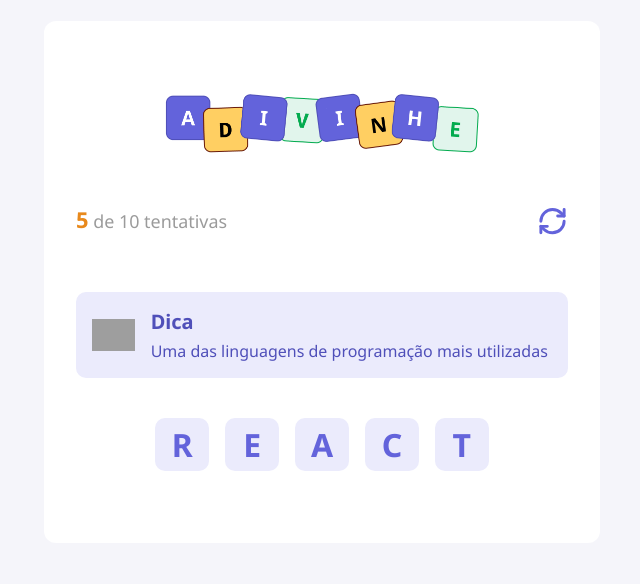
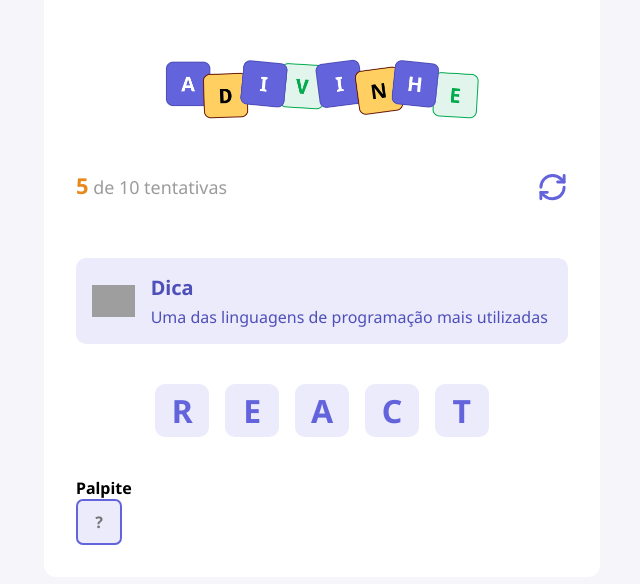
Before and after one commit to thiagoms98/adivinhe, a React (Vite) app: page / in a window 1280 px wide. Shown: the part 118-702 px from the top of the page, without its empty margins (318-958 px from the left). Built offline with nearby package versions, Linux system fonts and the light colour scheme; grey boxes are pictures that could not be loaded.

Commit message:
feat: create Input component

```diff
--- a/src/App.tsx
+++ b/src/App.tsx
@@ -2,6 +2,7 @@
 import { Tip } from "./components/Tip"
 import { Letter } from "./components/Letter"
 import styles from "./app.module.css"
+import { Input } from "./components/Input"
 
 function App() {
 	function handleRestartGame() {
@@ -22,6 +23,12 @@
 					<Letter value="C" />
 					<Letter value="T" />
 				</div>
+
+				<h4>Palpite</h4>
+
+				<div>
+					<Input autoFocus maxLength={1} placeholder="?" />
+				</div>
 			</main>
 		</div>
 	)
--- /dev/null
+++ b/src/components/Input/index.tsx
@@ -0,0 +1,7 @@
+import styles from "./styles.module.css"
+
+type Props = React.ComponentProps<"input">
+
+export function Input({ ...rest }: Props) {
+	return <input type="text" className={styles.input} {...rest} />
+}
--- /dev/null
+++ b/src/components/Input/styles.module.css
@@ -0,0 +1,16 @@
+.input {
+	width: 2.87rem;
+	height: 2.87rem;
+	border-radius: 0.43rem;
+
+	background-color: #ebebfc;
+	border: 2px solid #6363db;
+  color: #6363db;
+
+	text-transform: uppercase;
+	text-align: center;
+	font-size: 1rem;
+	font-weight: 700;
+
+  outline: none;
+}
--- a/src/global.css
+++ b/src/global.css
@@ -14,6 +14,11 @@
 	font-optical-sizing: auto;
 }
 
+input {
+	font-family: "Noto Sans", serif;
+	font-optical-sizing: auto;
+}
+
 button {
 	cursor: pointer;
 	transition: filter 0.2s;
```
Lines whose indentation alone changed are shown as unchanged.
